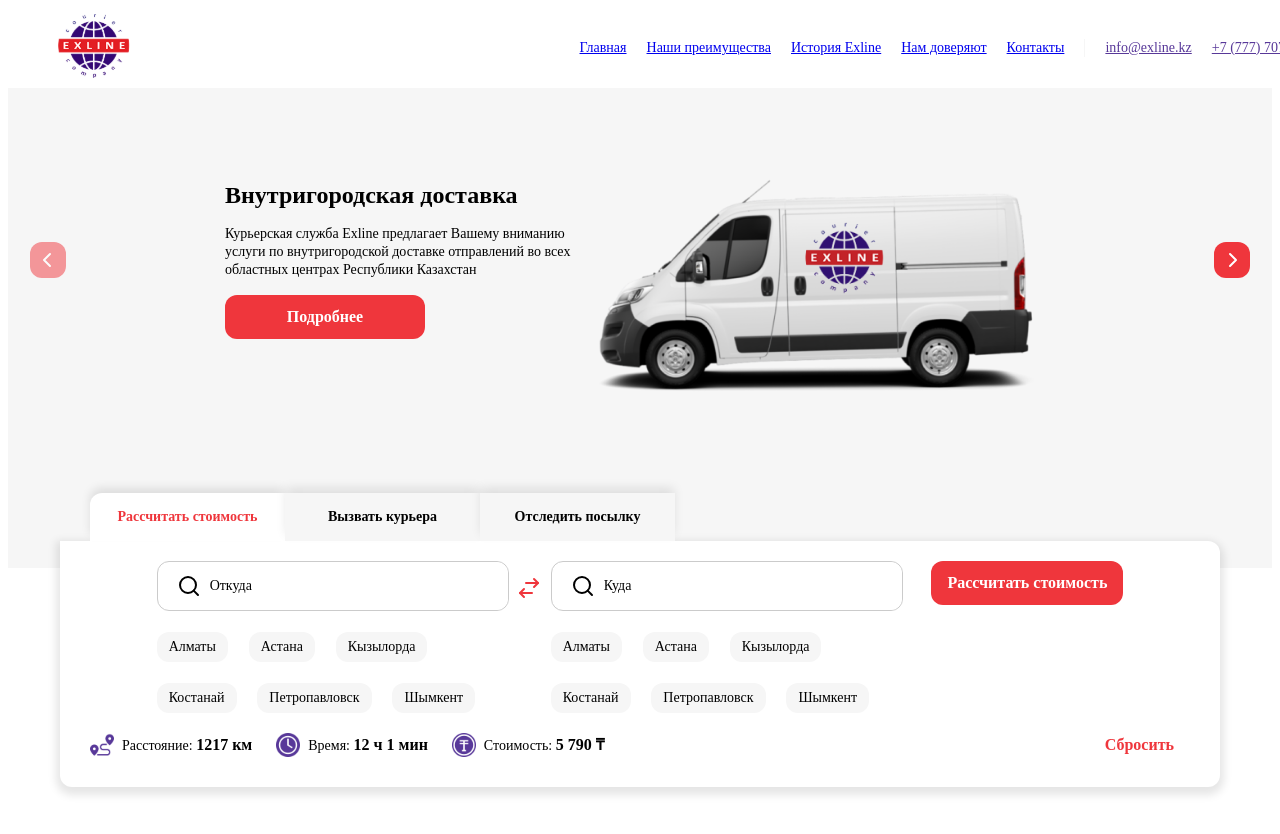
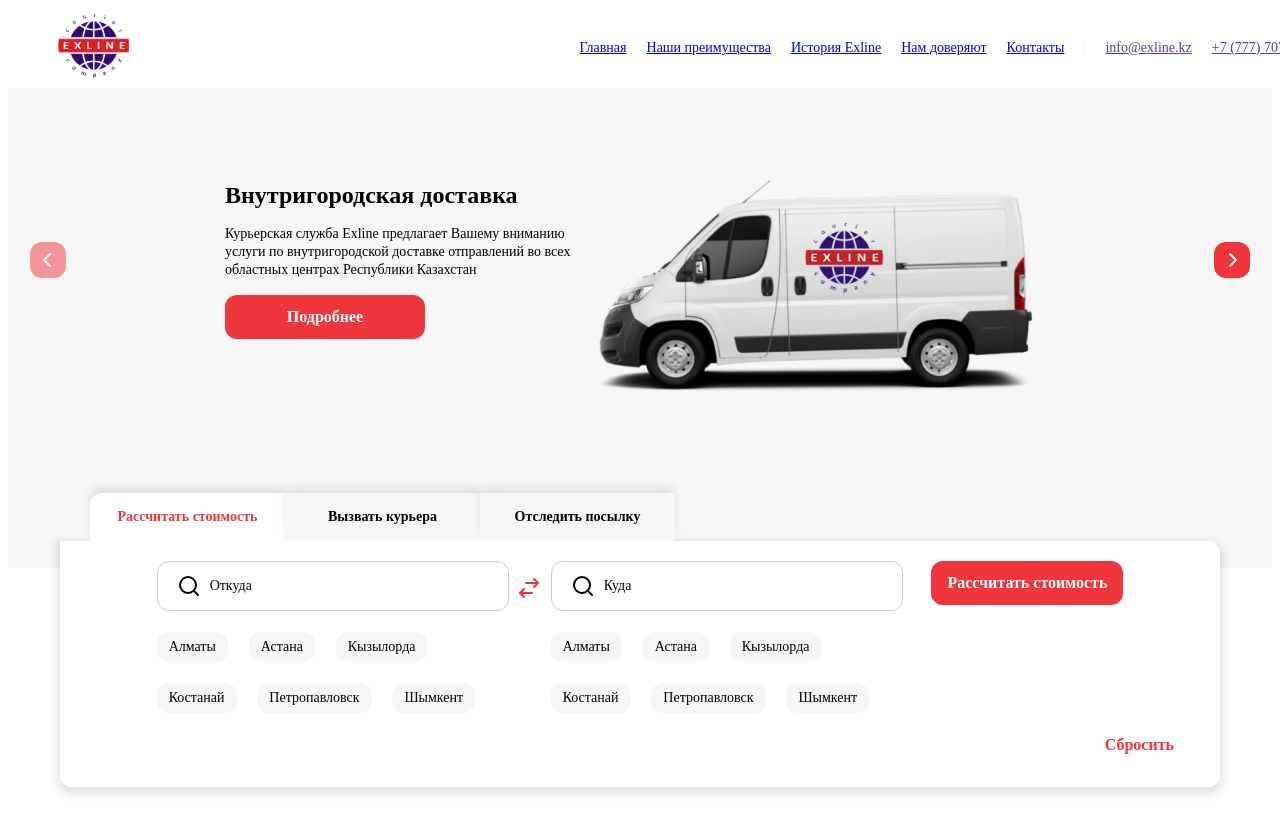
Before and after one commit to lewis2101/kulan-oil, a Vue app: page / in a window 1280 px wide. Shown: the top 834 px of the page. Built offline with nearby package versions, Linux system fonts and the light colour scheme; the HTML template or start-up script is replaced by a standard one.

Commit message:
first commit

```diff
--- a/src/api/calculateDistance.ts
+++ b/src/api/calculateDistance.ts
@@ -1,10 +1,14 @@
 import {distance} from '@/data/distance'
-export const postDistance = (from: number, to: number): Promise<number> => {
+export const calculateDistance = (from: number, to: number): Promise<number> => {
     return new Promise((resolve, reject) => {
         setTimeout(() => {
             let result = distance.find(i => i.from === from && i.to === to)
             if(!result) result = distance.find(i => i.from === to && i.to === from)
-            resolve(result.value)
+            resolve({
+                distance: result.value,
+                time: Math.floor(Math.random() * 1000),
+                price: Math.floor(Math.random() * 30000)
+            })
         }, 0)
     })
 }
--- a/src/components/Exline-form-component.vue
+++ b/src/components/Exline-form-component.vue
@@ -16,7 +16,7 @@
         <base-button variant="primary" max-width="275px" @click="$emit('calculate')">Рассчитать стоимость</base-button>
       </div>
     </div>
-    <exline-form-footer @clear="$emit('clear')"/>
+    <exline-form-footer :result="result" @clear="$emit('clear')"/>
   </div>
 </template>
 
@@ -28,7 +28,8 @@
 import ExlineFormFooter from "@/components/Exline-form-footer.vue";
 
 const props = defineProps<{
-  modelValue: FormInput[]
+  modelValue: FormInput[],
+  result: Record<string, number | null>
 }>()
 
 const emit = defineEmits(['update:modelValue', 'calculate', 'clear'])
--- a/src/components/Exline-form-footer.vue
+++ b/src/components/Exline-form-footer.vue
@@ -1,17 +1,17 @@
 <template>
-  <div :class="$style.footer">
-    <div :class="$style.result">
+  <div :class="[$style.footer, { [$style.end]: !hasResult }]">
+    <div v-if="hasResult" :class="$style.result">
       <div :class="$style.item">
         <img src="@/assets/icons/distance-icon.svg" alt="">
-        <span :class="$style['result-header']">Расстояние: <span>1217 км</span></span>
+        <span :class="$style['result-header']">Расстояние: <span>{{ result.distance }} км</span></span>
       </div>
       <div :class="$style.item">
         <img src="@/assets/icons/clock-icon.svg" alt="">
-        <span :class="$style['result-header']">Время: <span>12 ч 1 мин</span></span>
+        <span :class="$style['result-header']">Время: <span>{{ formatTime(result.time) }}</span></span>
       </div>
       <div :class="$style.item">
         <img src="@/assets/icons/tenge-icon.svg" alt="">
-        <span :class="$style['result-header']">Стоимость: <span>5 790 ₸</span></span>
+        <span :class="$style['result-header']">Стоимость: <span>{{ formatSum(result.price.toString()) }} ₸</span></span>
       </div>
     </div>
     <div>
@@ -22,14 +22,31 @@
 
 <script setup lang="ts">
 import BaseButton from "@/components/ui/BaseButton.vue";
+import {computed} from "vue";
+import {formatSum, formatTime} from "../helpers/format";
 
-const emit = defineEmits(['clear'])
+const props = defineProps<{
+  result: Record<string, number | null>,
+}>()
+
+const hasResult = computed(() => props.result.distance && props.result.time && props.result.price)
+
+const emit = defineEmits(['update:modelValue', 'clear'])
+
+const model = computed({
+  get: () => props.modelValue,
+  set: e => emit('update:modelValue', e)
+})
 
 </script>
 
 <style lang="scss" module>
 @use '@/style/colors' as *;
 @use '@/style/mixin/breakpoints' as *;
+
+.end {
+  align-self: end;
+}
 
 .footer {
   display: flex;
--- a/src/components/Exline-form.vue
+++ b/src/components/Exline-form.vue
@@ -11,16 +11,16 @@
         {{ item.label }}
       </div>
     </div>
-    <exline-form-component v-model="inputs" @calculate="calculate" @clear="clearData"/>
+    <exline-form-component v-model="inputs" :result="result" @calculate="calculate" @clear="clearData"/>
   </div>
 </template>
 
 <script setup lang="ts">
-import {onMounted, ref} from "vue";
+import {onMounted, reactive, ref} from "vue";
 import ExlineFormComponent from "@/components/Exline-form-component.vue";
 import {FormInput} from "@/types/input-type";
 import {getCities} from "@/api/getCities";
-import {postDistance} from "@/api/calculateDistance";
+import {calculateDistance} from "@/api/calculateDistance";
 
 const model = ref([
   {
@@ -55,18 +55,34 @@
   }
 ])
 
+const result = reactive<Record<string, number | null>>({
+  distance: null,
+  time: null,
+  price: null
+})
+
 const select = (id: number) => {
   model.value = model.value.map(i => i.id === id ? { ...i, active: true } : { ...i, active: false})
 }
 
 const calculate = async () => {
-  const from = inputs.value[0].cities.find(i => i.selected).id
-  const to = inputs.value[1].cities.find(i => i.selected).id
-  const data = await postDistance(from, to)
-  console.log(data)
+  const from = inputs.value[0].cities.find(i => i.selected)?.id
+  const to = inputs.value[1].cities.find(i => i.selected)?.id
+  if(!from && !to) return
+
+  if(from !== to) {
+    const data = await calculateDistance(from, to)
+    return Object.keys(data).forEach(i => {
+      result[i] = data[i]
+    })
+  }
+  return clearData()
 }
 
 const clearData = async () => {
+  Object.keys(result).forEach(i => {
+    result[i] = null
+  })
   await fetchData()
   inputs.value = inputs.value.map(i => ({ ...i, value: '' }))
 }
--- /dev/null
+++ b/src/helpers/format.ts
@@ -0,0 +1,8 @@
+export const formatSum = (sum: string) =>
+    sum.replace(/\B(?=(\d{3})+(?!\d))/g, ' ')
+
+export const formatTime = (time: number) => {
+    const hour = Math.floor(time / 60)
+    const minutes = time % 60
+    return `${hour} ч ${minutes} мин`
+}
```
